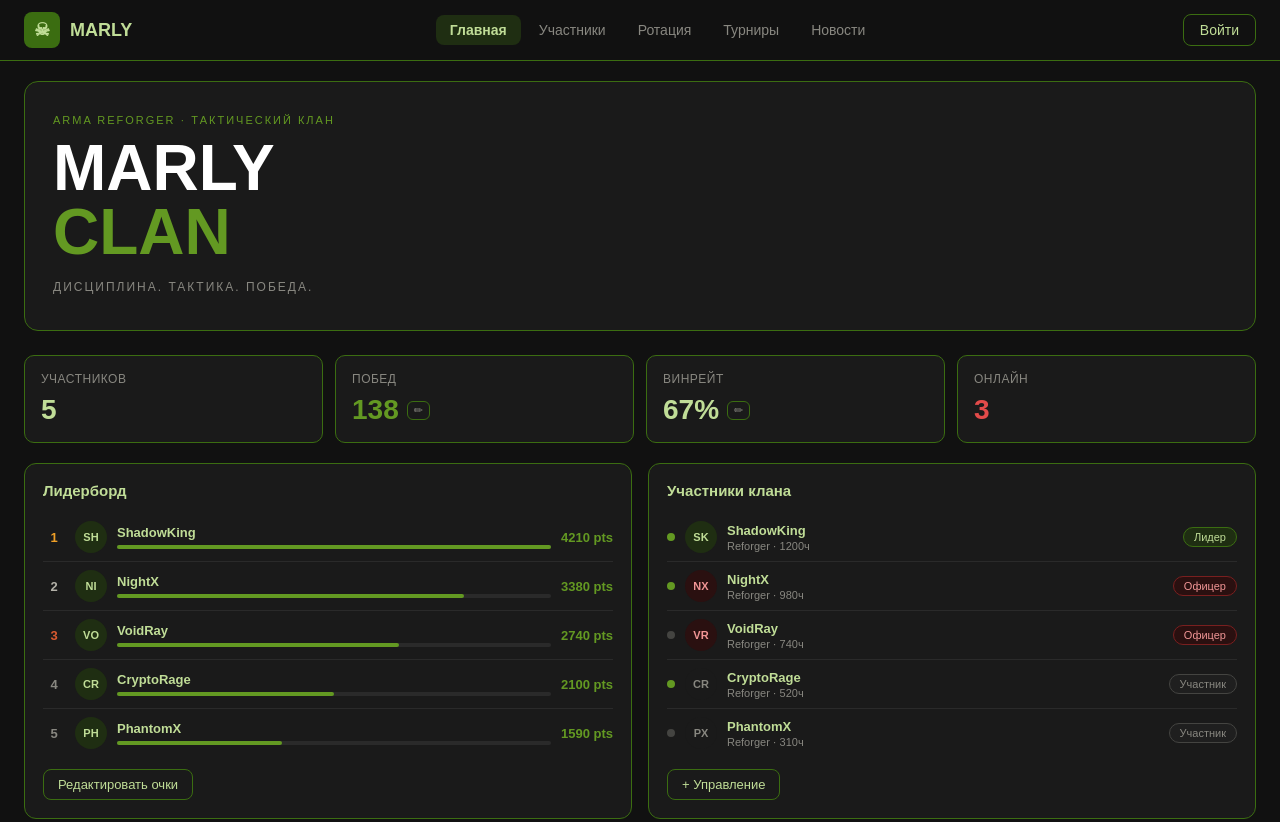
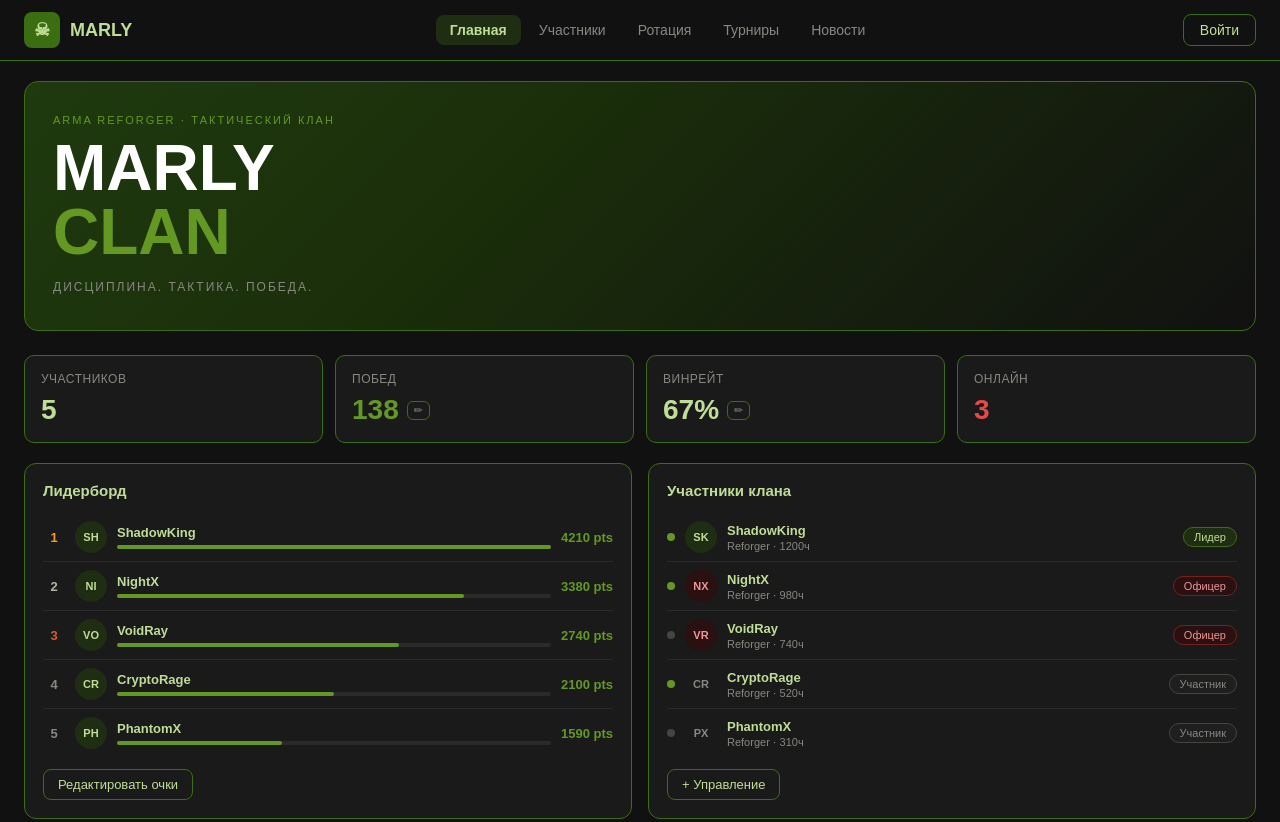
Before and after one commit to iporlovna-dot/marly-clan, a plain HTML site: page index.html in a window 1280 px wide. Shown: the top 822 px of the page. Drawn offline with Linux system fonts and the light colour scheme.

Commit message:
Градиент hero

```diff
--- a/style.css
+++ b/style.css
@@ -422,7 +422,7 @@ body {
   background: #111;
 }
 .hero {
-  background: #1a1a1a;
+  background: linear-gradient(135deg, #1f3a0f 0%, #1a2e0a 40%, #111 100%);
   border: 1px solid #3B6D11;
   border-radius: 14px;
   padding: 32px 28px 36px;
```
